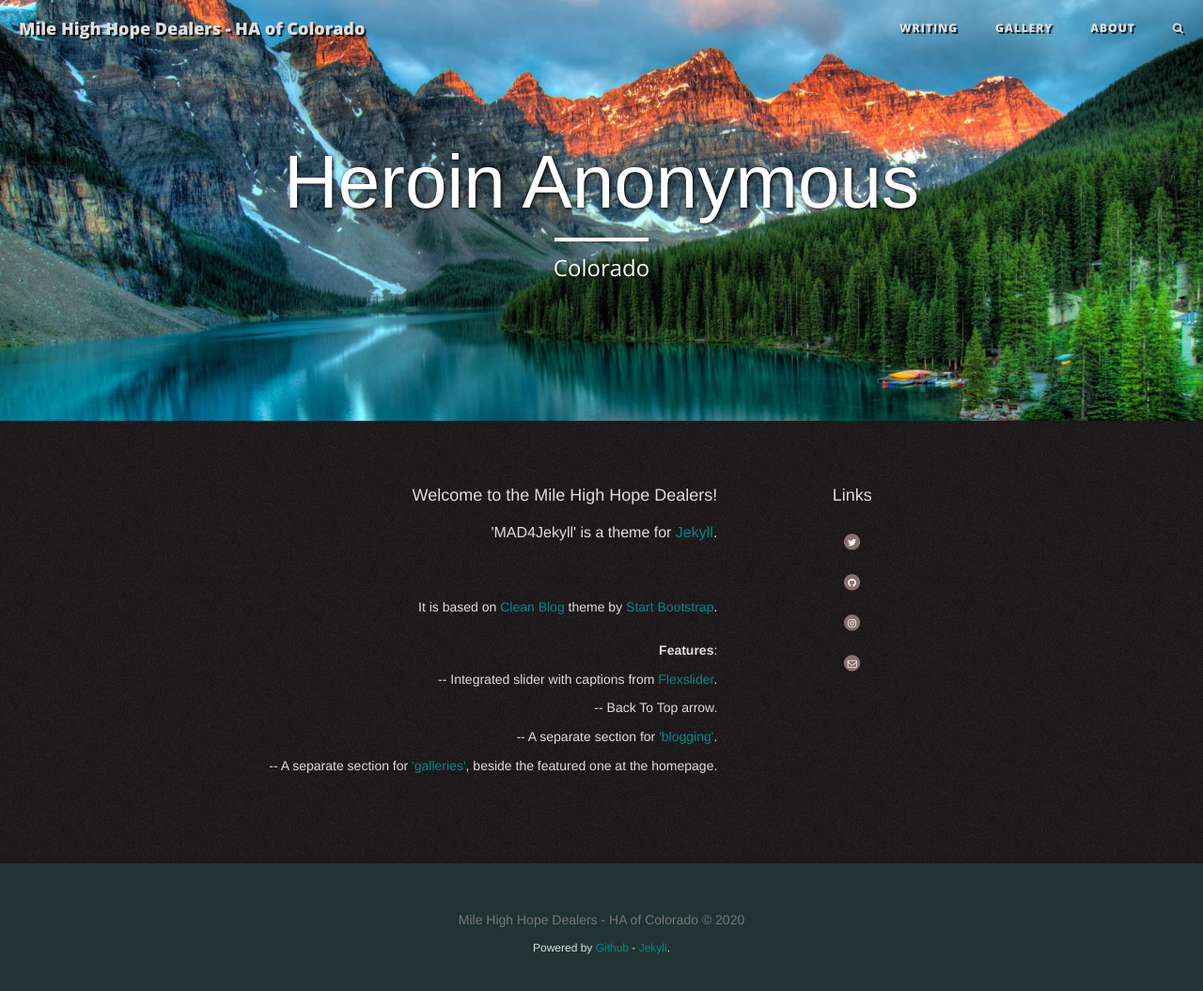
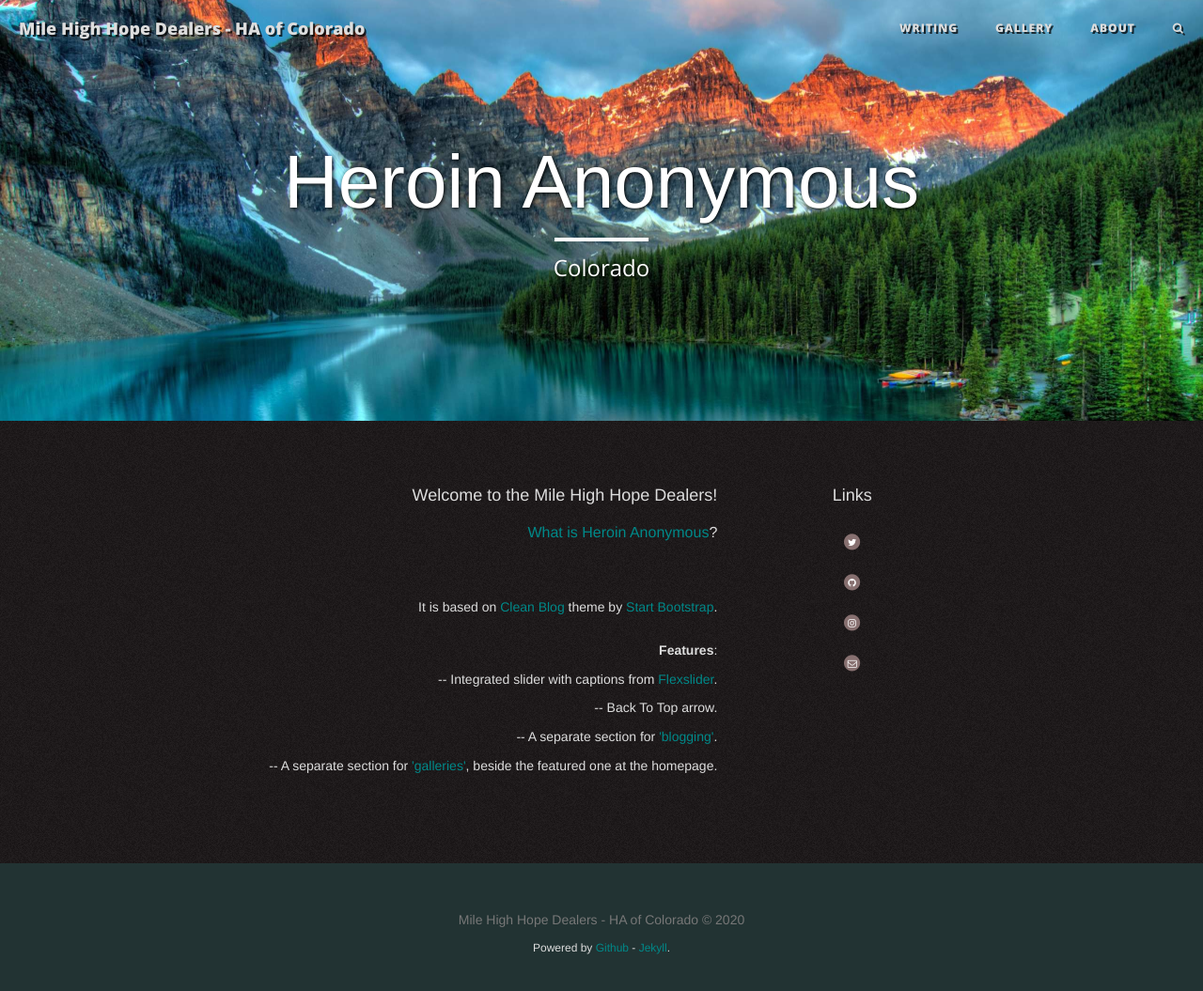
Before and after one commit to StarPerfect/RubyMileHighHopeDealers, a Jekyll site: the page built from pages/index.html, in a window 1280 px wide and 1093 px high. Shown: the top 1055 px of the window at 94% size. Built offline with Jekyll 4.4.1, drawn with Linux system fonts in a browser that asks for light colours; nearby versions of some CDN libraries.

Commit message:
Update index page with link to What is HA

```diff
--- a/pages/index.html
+++ b/pages/index.html
@@ -53,7 +53,7 @@ permalink: ./index.html
 
 <h2>Welcome to the Mile High Hope Dealers!</h2>
 
-<h3>'MAD4Jekyll' is a theme for <a href="https://github.com/jekyll/">Jekyll</a>.</h3>
+<h3><a href="{{ site.baseurl }}/about/what.html">What is Heroin Anonymous</a>?</h3>
 <br>
 <h4>It is based on <a href="http://ironsummitmedia.github.io/startbootstrap-clean-blog-jekyll/">Clean Blog</a> theme by <a href="http://startbootstrap.com/">Start Bootstrap</a>.
 <br><br><br>
```
